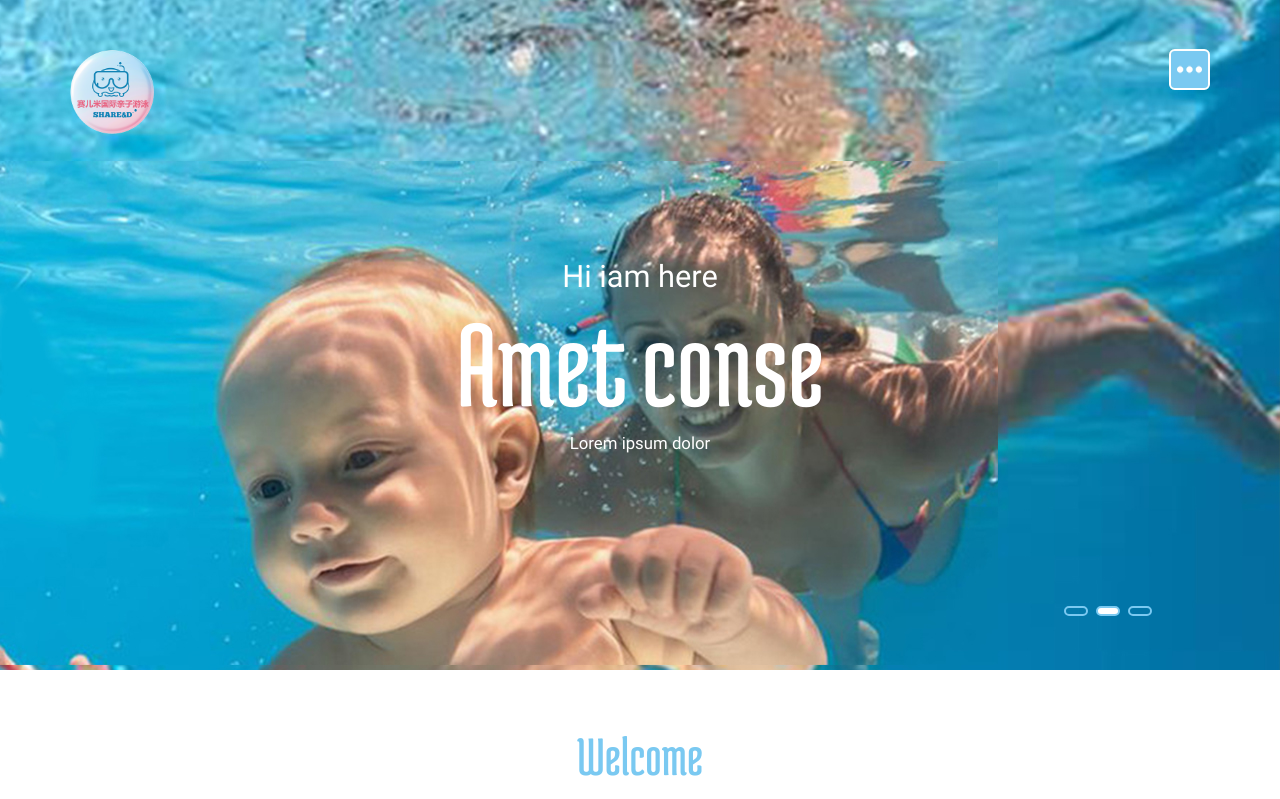
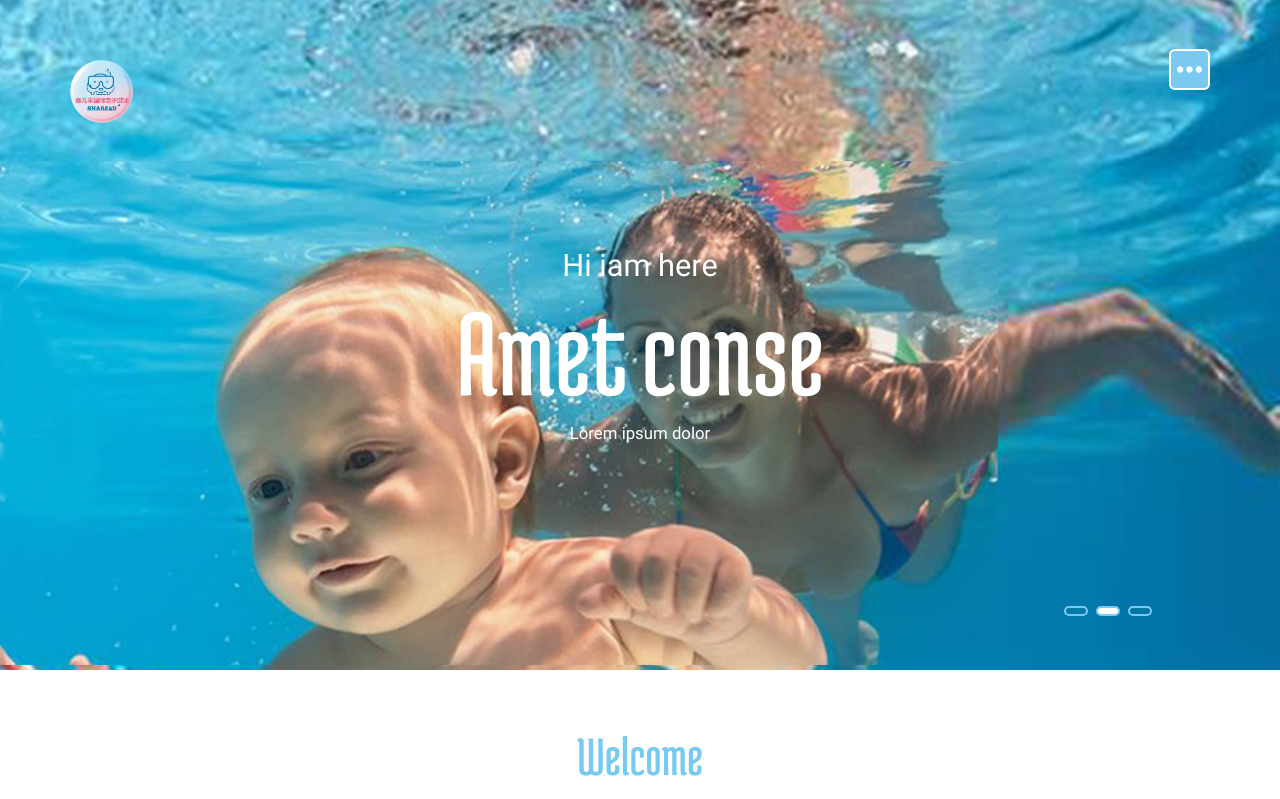
Before and after one commit to liruike/share-dream, a plain HTML site: page index.html in a window 1280 px wide. Shown: the top 799 px of the page. Drawn offline with Linux system fonts and the light colour scheme.

Commit message:
Update style.css

```diff
--- a/css/style.css
+++ b/css/style.css
@@ -68,8 +68,8 @@ body a:hover{
 	font-family: 'MedulaOne-Regular';
 }
 .head-logo img{
-    width: 2em;
-    height: 2em;
+    width: 1.5em;
+    height: 1.5em;
 }
 .head-logo a{
     font-size: 0.5em;
```
